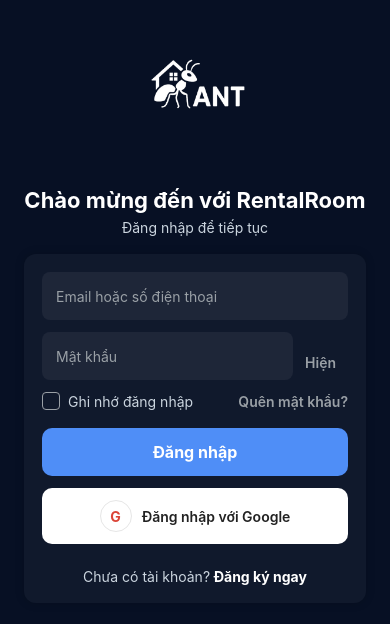
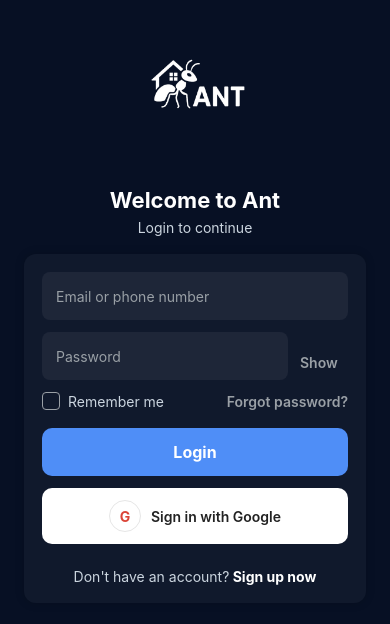
Before and after one commit to khoinv21it/rental-room-app, a React Native app: screen /LoginScreen in a window 390 px wide. Shown: the part 122-746 px from the top of the page. Built offline with nearby package versions, Linux system fonts and the light colour scheme.

Commit message:
feat: update LoginScreen for English localization and modify API_URL in Constants

```diff
--- a/src/Navigator/StackNavigator/Screens/LoginScreen.tsx
+++ b/src/Navigator/StackNavigator/Screens/LoginScreen.tsx
@@ -29,7 +29,7 @@ const LoginScreen: React.FC = () => {
     if (Platform.OS === "android") {
       ToastAndroid.show(msg, ToastAndroid.LONG);
     } else {
-      Alert.alert("Lỗi", msg);
+      Alert.alert("Error", msg);
     }
   };
 
@@ -61,9 +61,7 @@ const LoginScreen: React.FC = () => {
           const message =
             typeof err === "string"
               ? err
-              : err?.response?.data?.message ||
-                err?.message ||
-                "Đăng nhập thất bại";
+              : err?.response?.data?.message || err?.message || "Login failed";
           setGeneralError(message);
           showError(message);
         },
@@ -103,8 +101,8 @@ const LoginScreen: React.FC = () => {
               resizeMode="contain"
             />
 
-            <Text style={styles.title}>Chào mừng đến với RentalRoom</Text>
-            <Text style={styles.subtitle}>Đăng nhập để tiếp tục</Text>
+            <Text style={styles.title}>Welcome to Ant</Text>
+            <Text style={styles.subtitle}>Login to continue</Text>
 
             {/* Using native Toast (Android) or Alert (iOS) to show errors */}
 
@@ -112,10 +110,10 @@ const LoginScreen: React.FC = () => {
               <Controller
                 control={control}
                 name="username"
-                rules={{ required: "Vui lòng nhập email hoặc số điện thoại" }}
+                rules={{ required: "Please enter email or phone number" }}
                 render={({ field: { onChange, value } }) => (
                   <TextInput
-                    placeholder="Email hoặc số điện thoại"
+                    placeholder="Email or phone number"
                     placeholderTextColor="#9aa0a6"
                     style={styles.input}
                     value={value}
@@ -130,16 +128,16 @@ const LoginScreen: React.FC = () => {
                 control={control}
                 name="password"
                 rules={{
-                  required: "Vui lòng nhập mật khẩu",
+                  required: "Please enter password",
                   minLength: {
                     value: 6,
-                    message: "Mật khẩu tối thiểu 6 ký tự",
+                    message: "Password must be at least 6 characters",
                   },
                 }}
                 render={({ field: { onChange, value }, fieldState }) => (
                   <View style={styles.passwordRow}>
                     <TextInput
-                      placeholder="Mật khẩu"
+                      placeholder="Password"
                       placeholderTextColor="#9aa0a6"
                       style={[styles.input, { flex: 1 }]}
                       value={value}
@@ -151,7 +149,7 @@ const LoginScreen: React.FC = () => {
                       style={styles.showBtn}
                     >
                       <Text style={styles.showText}>
-                        {secure ? "Hiện" : "Ẩn"}
+                        {secure ? "Show" : "Hide"}
                       </Text>
                     </TouchableOpacity>
                     {fieldState.error && (
@@ -174,13 +172,13 @@ const LoginScreen: React.FC = () => {
                       remember ? styles.checkboxChecked : null,
                     ]}
                   />
-                  <Text style={styles.rememberText}>Ghi nhớ đăng nhập</Text>
+                  <Text style={styles.rememberText}>Remember me</Text>
                 </TouchableOpacity>
 
                 <TouchableOpacity
                   onPress={() => navigation.navigate("LoginHelp")}
                 >
-                  <Text style={styles.forgot}>Quên mật khẩu?</Text>
+                  <Text style={styles.forgot}>Forgot password?</Text>
                 </TouchableOpacity>
               </View>
 
@@ -188,28 +186,28 @@ const LoginScreen: React.FC = () => {
                 style={styles.loginBtn}
                 onPress={handleSubmit(onSubmit)}
               >
-                <Text style={styles.loginText}>Đăng nhập</Text>
+                <Text style={styles.loginText}>Login</Text>
               </TouchableOpacity>
 
               <TouchableOpacity
                 style={styles.googleBtn}
                 onPress={() => {
-                  // TODO: tích hợp Google Sign-In
+                  // TODO: Integrate Google Sign-In
                   navigation.navigate("HomeScreen");
                 }}
               >
                 <View style={styles.googleIcon}>
                   <Text style={styles.googleG}>G</Text>
                 </View>
-                <Text style={styles.googleText}>Đăng nhập với Google</Text>
+                <Text style={styles.googleText}>Sign in with Google</Text>
               </TouchableOpacity>
 
               <View style={styles.signUpRow}>
-                <Text style={styles.noAcc}>Chưa có tài khoản?</Text>
+                <Text style={styles.noAcc}>Don't have an account?</Text>
                 <TouchableOpacity
                   onPress={() => navigation.navigate("Register")}
                 >
-                  <Text style={styles.signUp}> Đăng ký ngay</Text>
+                  <Text style={styles.signUp}> Sign up now</Text>
                 </TouchableOpacity>
               </View>
             </View>
--- a/src/Services/Constants.ts
+++ b/src/Services/Constants.ts
@@ -1,3 +1,4 @@
 // export const API_URL = "http://localhost:3333/api";
-export const API_URL = "https://ed80a761ced4.ngrok-free.app/api";
+// export const API_URL = "https://ed80a761ced4.ngrok-free.app/api";
 // export const API_URL = "http://172.20.16.1/api";
+export const API_URL = "http://192.168.1.12:3333/api";
```
